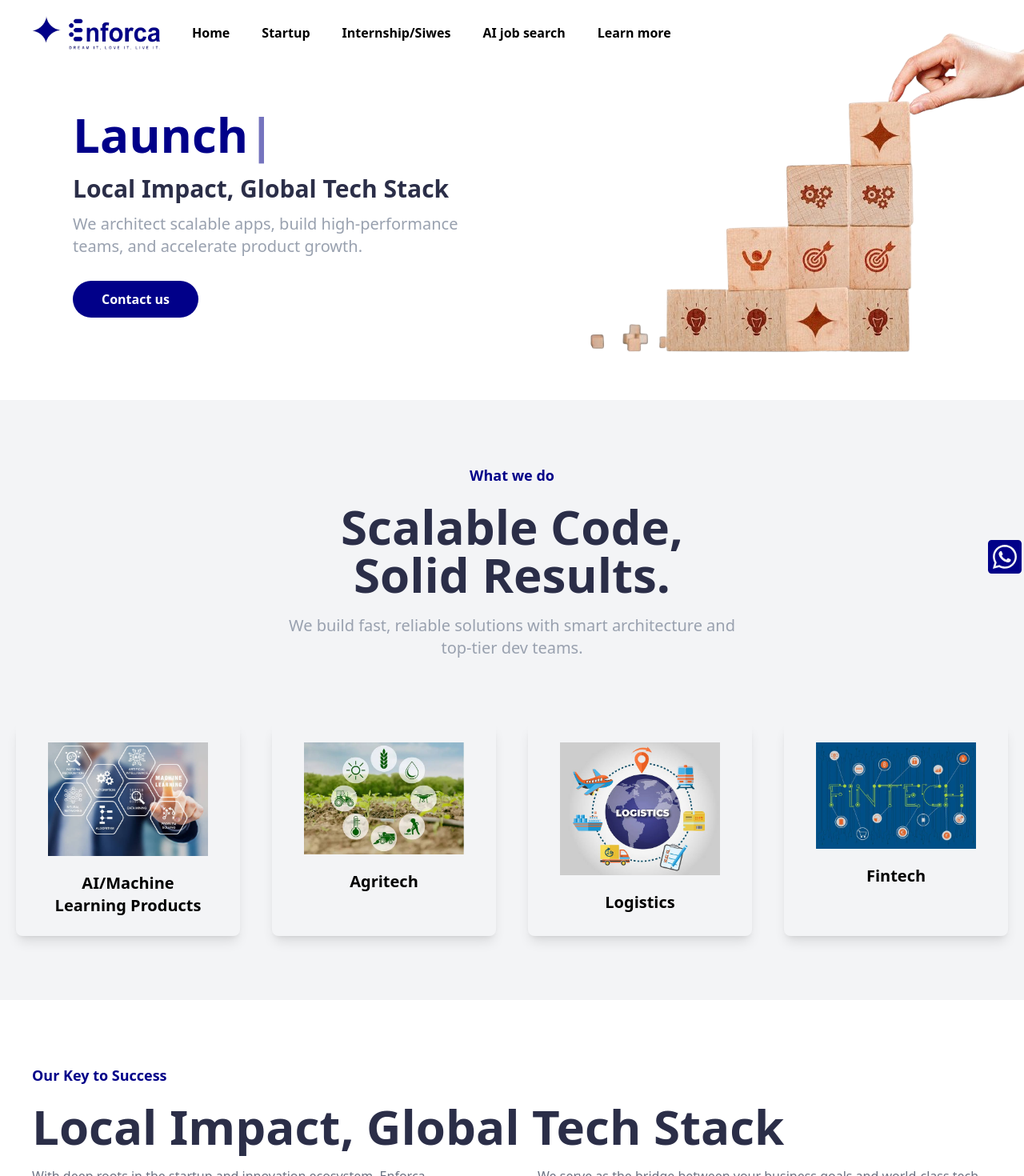
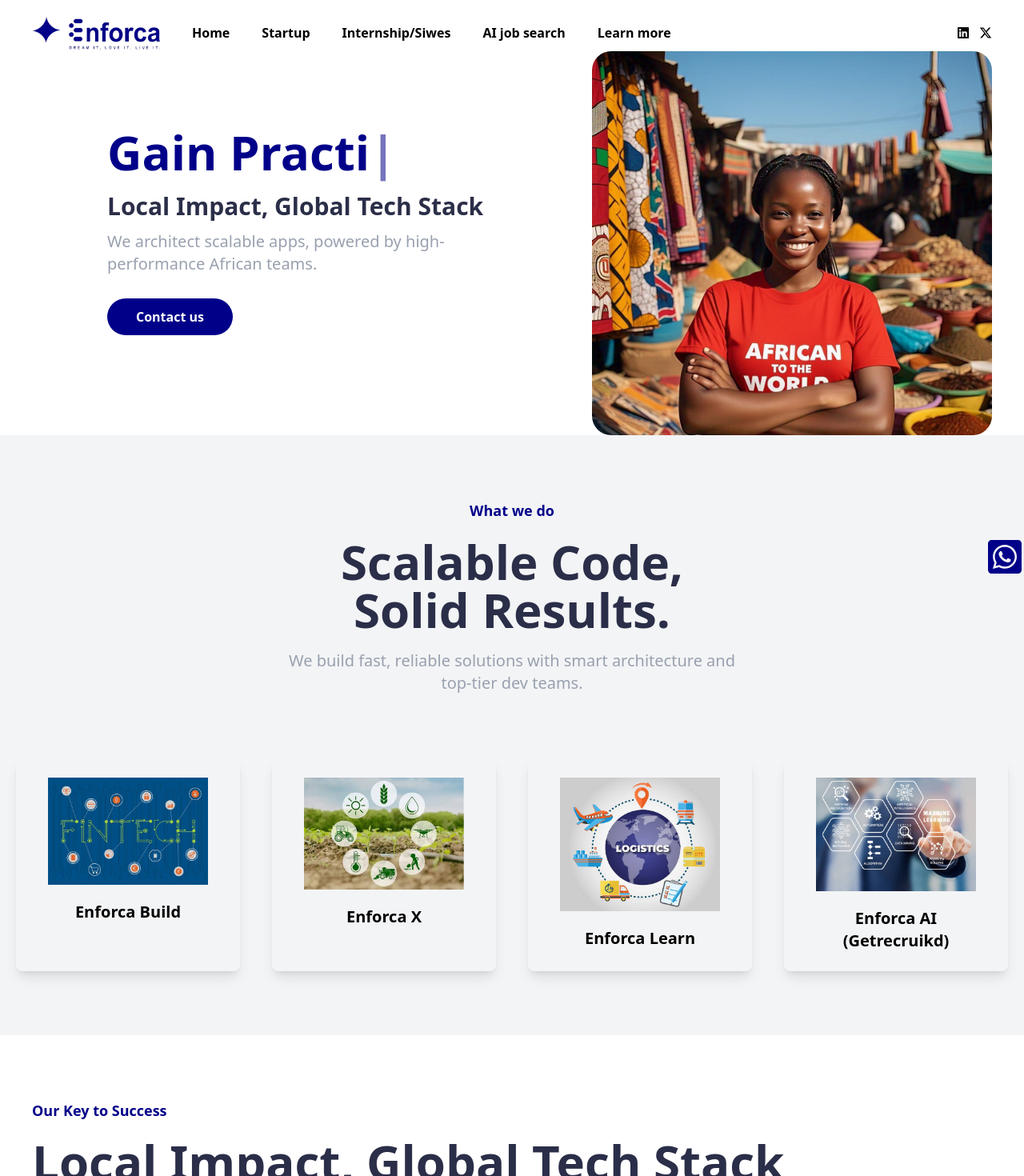
Before and after one commit to AyobamiOluwasegunLawal/enforcamentor, a Next.js app: page / in a window 1280 px wide. Shown: the top 1470 px of the page at 80% size. Built offline with nearby package versions, Linux system fonts and the light colour scheme.

Commit message:
little adjustment and addition

```diff
--- a/app/contants/data.js
+++ b/app/contants/data.js
@@ -1,6 +1,5 @@
 const { nanoid } = require("nanoid");
-import image from "../contants/image"
-
+import image from "../contants/image";
 
 export const navLinks = [
   {
@@ -12,116 +11,123 @@
   {
     id: nanoid(),
     title: "Startup",
-        href: "/Startup"
+    href: "/Startup",
   },
 
   {
     id: nanoid(),
     title: "Internship/Siwes",
-        href: "/Internshipsiwes"
+    href: "/Internshipsiwes",
   },
 
   {
     id: nanoid(),
     title: "AI job search",
     href: "https://enforca.co/",
-        target: "_blank"
+    target: "_blank",
   },
 
   {
     id: nanoid(),
     title: "Learn more",
-        href: "/MoreInfo"
+    href: "/MoreInfo",
   },
-]
+];
 
 export const services = [
   {
     id: nanoid(),
-        icon: image.ai,
-        title: "AI/Machine Learning Products",
+    icon: image.fintech,
+    title: "Enforca Build",
+    href: "/Startup",
   },
 
   {
     id: nanoid(),
     icon: image.agric,
-        title: "Agritech",
+    title: "Enforca X",
+    href: "/Startup",
   },
 
   {
     id: nanoid(),
     icon: image.logistic,
-        title: "Logistics",
+    title: "Enforca Learn",
+    href: "/Startup",
   },
 
   {
     id: nanoid(),
-        icon: image.fintech,
-        title: "Fintech",
-    }
-]
+    icon: image.ai,
+    title: "Enforca AI (Getrecruikd)",
+    href: "/Startup",
+  },
+];
 
 export const testimonials = [
   {
     id: nanoid(),
     client: "Adeola",
-        comment:"I currently work as an MI analyst with KIOX. With a lot of hard work, dedication, consistency and allowing Enforca hold my hands all through the journey of my job search I was able to get my dream job within few months of joining Enforca in the uk.",
-        star:"⭐⭐⭐⭐⭐",
-        location: "Uk"
+    comment:
+      "I currently work as an MI analyst with KIOX. With a lot of hard work, dedication, consistency and allowing Enforca hold my hands all through the journey of my job search I was able to get my dream job within few months of joining Enforca in the uk.",
+    star: "⭐⭐⭐⭐⭐",
+    location: "Uk",
   },
 
   {
     id: nanoid(),
     client: "Dami",
-        comment:"Enforca has helped me land my current full time job. They provide personalized mentorship and practical skills that made all the difference for me. You're going to be assigned a mentor that is going to look at your career goals and wear your hats and give you personalized roadmap to getting your dream job.",
+    comment:
+      "Enforca has helped me land my current full time job. They provide personalized mentorship and practical skills that made all the difference for me. You're going to be assigned a mentor that is going to look at your career goals and wear your hats and give you personalized roadmap to getting your dream job.",
     star: "⭐⭐⭐⭐⭐",
-        location: "UK"
+    location: "UK",
   },
 
   {
     id: nanoid(),
     client: "Jedidia",
-        comment: "The session has been really insightful and motivating. I really appreciate the opportunity to enhance my experience by gaining access to the projects, the mentorship is also good",
+    comment:
+      "The session has been really insightful and motivating. I really appreciate the opportunity to enhance my experience by gaining access to the projects, the mentorship is also good",
     star: "⭐⭐⭐⭐⭐",
-        location: "Kenya"
+    location: "Kenya",
   },
-]
+];
 
 export const contact = [
   {
-        id:nanoid(),
-        header: 'Contact',
-        address: '2nd Floor College House',
-        address2:   '17 King Edwards Road',
-        address3: 'Ruislip London HA4 7AE, United Kingdom',
+    id: nanoid(),
+    header: "Contact",
+    address: "2nd Floor College House",
+    address2: "17 King Edwards Road",
+    address3: "Ruislip London HA4 7AE, United Kingdom",
     number: "+44 7392 807929",
 
-        email: 'Email: Engineering@enforcatech.com '
-    }
-]
+    email: "Email: Engineering@enforcatech.com ",
+  },
+];
 
 export const process = [
   {
-        id:nanoid(),
+    id: nanoid(),
     title: "Discovery",
-        desc:"The first step when The Dev Shop engages with a new client we take the time to bulld the foundation of a strong partnership. We get to know the system requirements and the user workflow and expertence. We will schedule an in depth assessment cfrunat the expectations are for your project. Our philosophy is to design, create, and deliver client solutions with integrity, trust and experience"
+    desc: "The first step when The Dev Shop engages with a new client we take the time to bulld the foundation of a strong partnership. We get to know the system requirements and the user workflow and expertence. We will schedule an in depth assessment cfrunat the expectations are for your project. Our philosophy is to design, create, and deliver client solutions with integrity, trust and experience",
   },
 
   {
-        id:nanoid(),
+    id: nanoid(),
     title: "Architecture",
-        desc:"The first step when The Dev Shop engages with a new client we take the time to bulld the foundation of a strong partnership. We get to know the system requirements and the user workflow and expertence. We will schedule an in depth assessment cfrunat the expectations are for your project. Our philosophy is to design, create, and deliver client solutions with integrity, trust and experience"
+    desc: "The first step when The Dev Shop engages with a new client we take the time to bulld the foundation of a strong partnership. We get to know the system requirements and the user workflow and expertence. We will schedule an in depth assessment cfrunat the expectations are for your project. Our philosophy is to design, create, and deliver client solutions with integrity, trust and experience",
   },
 
   {
-        id:nanoid(),
+    id: nanoid(),
     title: "Development",
-        desc:"The first step when The Dev Shop engages with a new client we take the time to bulld the foundation of a strong partnership. We get to know the system requirements and the user workflow and expertence. We will schedule an in depth assessment cfrunat the expectations are for your project. Our philosophy is to design, create, and deliver client solutions with integrity, trust and experience"
+    desc: "The first step when The Dev Shop engages with a new client we take the time to bulld the foundation of a strong partnership. We get to know the system requirements and the user workflow and expertence. We will schedule an in depth assessment cfrunat the expectations are for your project. Our philosophy is to design, create, and deliver client solutions with integrity, trust and experience",
   },
 
   {
-        id:nanoid(),
+    id: nanoid(),
     title: "Release",
-        desc:"The first step when The Dev Shop engages with a new client we take the time to bulld the foundation of a strong partnership. We get to know the system requirements and the user workflow and expertence. We will schedule an in depth assessment cfrunat the expectations are for your project. Our philosophy is to design, create, and deliver client solutions with integrity, trust and experience"
+    desc: "The first step when The Dev Shop engages with a new client we take the time to bulld the foundation of a strong partnership. We get to know the system requirements and the user workflow and expertence. We will schedule an in depth assessment cfrunat the expectations are for your project. Our philosophy is to design, create, and deliver client solutions with integrity, trust and experience",
   },
-]
+];
--- a/app/contants/image.js
+++ b/app/contants/image.js
@@ -1,7 +1,7 @@
 import team from "../assets/image/team.jpg";
 import teamTwo from "../assets/image/teamTwo.jpg";
 import siwesTwo from "../assets/image/siwesTwo.png";
-import hero from "../assets/image/hero.png";
+import hero from "../assets/image/hero.jpeg";
 import siwes from "../assets/image/siwes.png";
 import hero2 from "../assets/image/hero2.jpg";
 import hero3 from "../assets/image/hero3.jpg";
--- a/app/section/Header.js
+++ b/app/section/Header.js
@@ -8,6 +8,8 @@
 import { GiHamburgerMenu } from "react-icons/gi";
 import { motion } from "framer-motion";
 import { RxCross2 } from "react-icons/rx";
+import { FaLinkedin } from "react-icons/fa";
+import { FaXTwitter } from "react-icons/fa6";
 const Header = () => {
   const [isSideBarOpen, setIsSideBarOpen] = React.useState(false);
   const [navBg, setNavBg] = React.useState(false);
@@ -29,7 +31,6 @@
     setIsActive(title);
   };
 
-
   useEffect(() => {
     window.addEventListener("scroll", handleNavBg);
 
@@ -38,9 +39,7 @@
     };
   }, []);
 
-  useEffect(() => {
-
-  }, [])
+  useEffect(() => {}, []);
 
   return (
     <section>
@@ -53,16 +52,36 @@
           <div className="items-center gap-10">
             <div className="max-mobile-s:w-28 max-mobile-m:w-32 max-mobile-l:w-36 max-tablet:w-40 tablet:w-40">
               <Link href={"/"}>
-              <Image src={logo.enforca} alt="Logo Enforca" className="w-full" /></Link>
+                <Image
+                  src={logo.enforca}
+                  alt="Logo Enforca"
+                  className="w-full"
+                />
+              </Link>
             </div>
 
             <ul className="flex gap-10 max-tablet:hidden">
               {navLinks.map((link) => (
-                <Link target={link?.target} href={link.href} key={link.id} className="font-semibold">
+                <Link
+                  target={link?.target}
+                  href={link.href}
+                  key={link.id}
+                  className="font-semibold"
+                >
                   {link.title}
                 </Link>
               ))}
             </ul>
+          </div>
+
+          <div className="flex gap-3">
+            <Link target="_blank" href="https://www.linkedin.com/company/enforca/" className="hover:text-primary/50 transition duration-100 ease-in-out">
+              <FaLinkedin />
+            </Link>
+
+            <Link target="_blank" href="https://twitter.com/enforca_co" className="hover:text-primary/50 transition duration-100 ease-in-out">
+              <FaXTwitter />
+            </Link>
           </div>
 
           <div className="tablet:hidden ">
--- a/app/section/Hero.jsx
+++ b/app/section/Hero.jsx
@@ -8,7 +8,11 @@
 import { motion, AnimatePresence } from "framer-motion";
 import { useEffect, useState } from "react";
 
-const words = ["Ideate", "Build", "Launch"];
+const words = [
+  "Scalable solution for start ups",
+  "Gain Practical  Tech Experience",
+  "Learn a new tech stack.",
+];
 
 const Hero = () => {
   const [wordIndex, setWordIndex] = useState(0);
@@ -63,8 +67,8 @@
               </h1>
 
               <p className="pDesc">
-                We architect scalable apps, build high-performance teams, and
-                accelerate product growth.
+                We architect scalable apps, powered by high-performance African
+                teams.
               </p>
             </div>
 
@@ -79,14 +83,16 @@
               </Link>
             </div>
           </div>
+
+          <div className="w-[350px] tablet:mt-16 tablet:w-[300px] tablet-l:w-[300px] lg:w-[400px] xl:w-[500px] rounded-3xl overflow-hidden">
+            <Image
+              src={image.hero}
+              alt="hero"
+              className="w-full hover:scale-90 transition duration-100 ease-in rounded-2xl"
+            />
+          </div>
         </div>
       </Section>
-
-      <Image
-        src={image.hero}
-        alt="hero"
-        className="tablet:w-[350px] tablet-l:w-[450px] lg:w-[900px] xl:w-[700px]"
-      />
     </div>
   );
 };
--- a/app/section/Process.js
+++ b/app/section/Process.js
@@ -1,7 +1,7 @@
 "use client";
 
 import Image from "next/image";
-import React, { useCallback, useEffect, useRef, useState } from "react";
+import React, {useState } from "react";
 import image from "../contants/image";
 import { process } from "../contants/data";
 
@@ -24,7 +24,7 @@
   const [realIndex, setRealIndex] = useState(0);
 
   return (
-    <div className="py-10 flex flex-col md:flex-row gap-10 px-10 h-[2500px] max-mobile-m:h-[2600px] max-tablet:h-[1800px] max-mobile-l:h-[2300px] md:h-[1200px] lg:h-[1300px] xl:h-[1200px] ">
+    <div className="py-10 flex flex-col md:flex-row gap-10 px-10 h-[2500px] max-mobile-m:h-[2600px] max-tablet:h-[1800px] max-mobile-l:h-[2300px] md:h-[1200px] lg:h-[1200px] xl:h-[1200px] ">
       <div className="basis-1/3 space-y-5">
         <h2 className="h2Heading text-primary">Our development process</h2>
         <p className="text-gray-400 text-lg"> Strategy, planning, development, testing, deployment</p>
--- a/app/section/Services.js
+++ b/app/section/Services.js
@@ -2,8 +2,8 @@
 import Section from "../components/Section";
 import SectionInfo from "../components/SectionInfo";
 import { services } from "../contants/data";
-import { FaGreaterThan } from "react-icons/fa";
 import Image from "next/image";
+import Link from "next/link";
 
 const Services = () => {
   return (
@@ -20,13 +20,13 @@
           />
         </div>
 
-        <ul className="grid max-mobile-xl:grid-cols-1 mobile-xl:grid-cols-2 max-tablet-l:grid-cols-3 tablet-l:grid-cols-4 gap-10">
+        <ul className="grid max-mobile-xl:grid-cols-1 mobile-xl:grid-cols-2 max-tablet-l:grid-cols-3 tablet-l:grid-cols-4 gap-10 ">
           {services.map((item) => (
-            <li key={item.id} className="px-10 space-y-3 py-6 shadow-lg rounded-lg text-center">
+            <Link href={item.href} key={item.id} className="px-10 space-y-3 py-6 shadow-lg rounded-lg text-center cursor-pointer hover:text-primary hover:bg-primary/10 transition duration-300 ease-in-out">
               <Image src={item.icon} alt={item.title} />
 
               <h2 className={"font-bold text-xl mt-5"}>{item.title}</h2>
-            </li>
+            </Link>
           ))}
         </ul>
       </Section>
```
Also changed, not shown: app/assets/image/hero.jpeg (added). Lines whose indentation alone changed are shown as unchanged.
